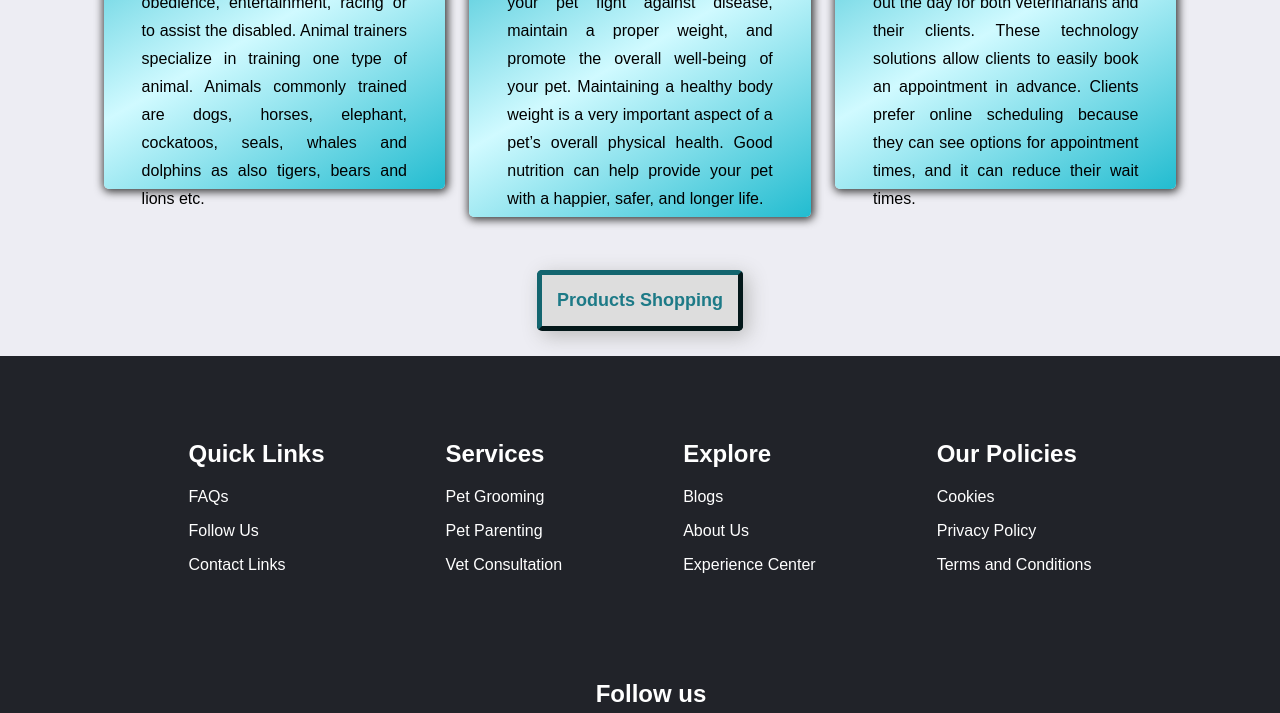
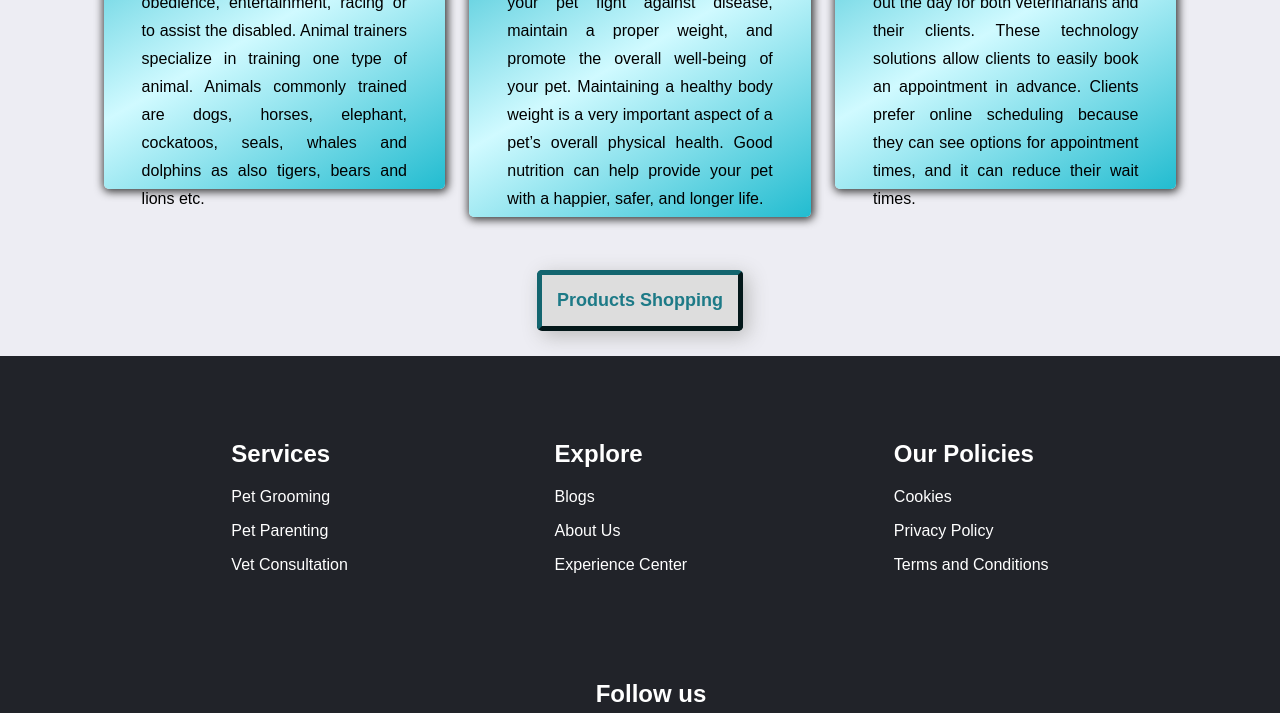
Before and after one commit to Git-piyushdas-Hub/Animal-HealthCare, a plain HTML site: page index.html in a window 1280 px wide. Shown: the part 658-1371 px from the top of the page. Drawn offline with nearby package versions, Linux system fonts and the light colour scheme.

Commit message:
Update index.html

```diff
--- a/index.html
+++ b/index.html
@@ -173,12 +173,6 @@
 
     <div class="footer-container">
       <div class="footer">
-        <div class="footer-heading footer-1">
-          <h2>Quick Links</h2>
-          <a href="#">FAQs</a>
-          <a href="#">Follow Us</a>
-          <a href="#">Contact Links</a>
-        </div>
         <div class="footer-heading footer-2">
           <h2>Services</h2>
           <a href="#">Pet Grooming</a>
```
